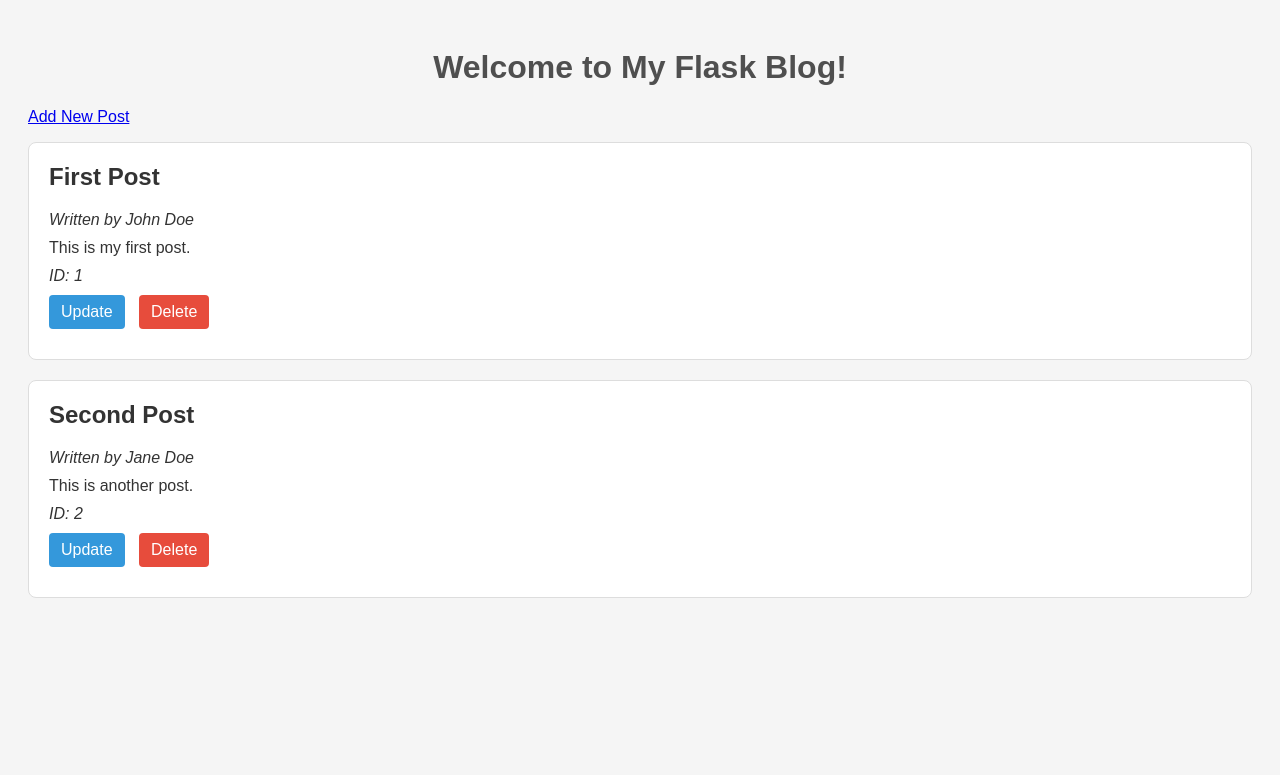
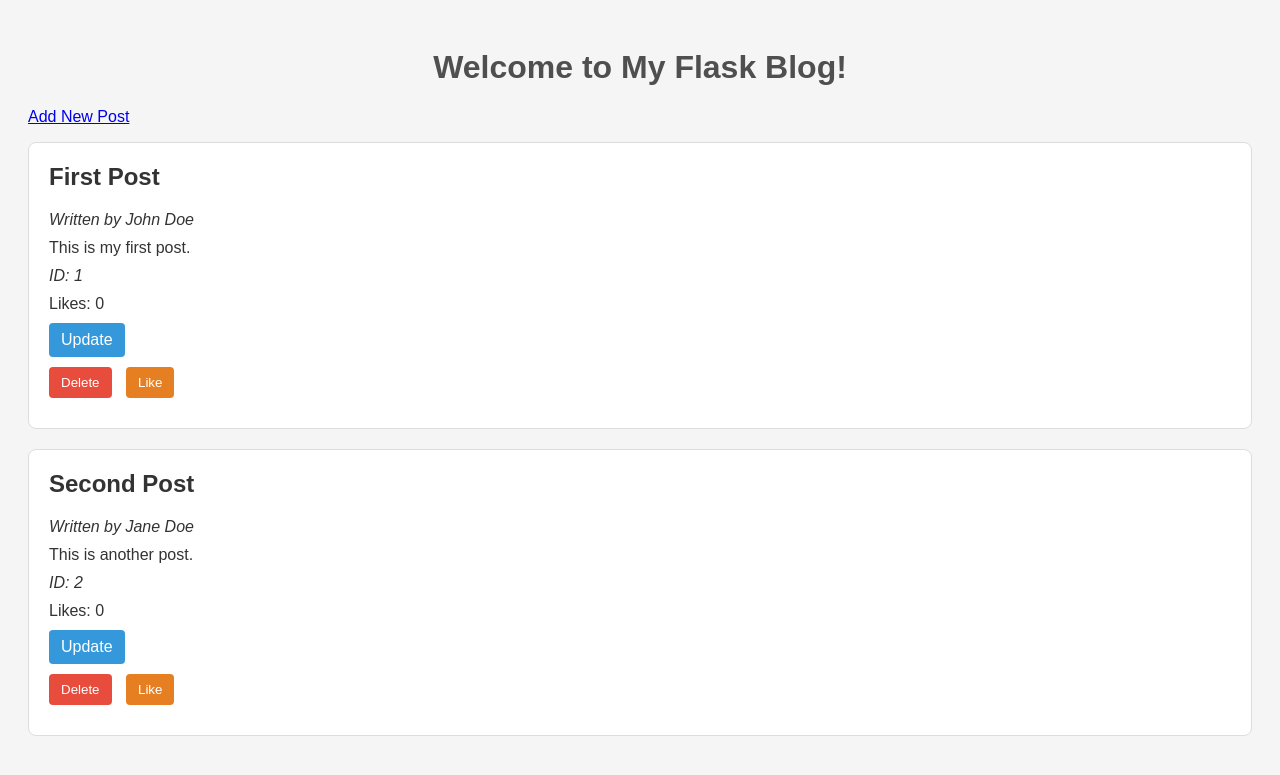
Before and after one commit to Helvanljar/masterblog, a Flask app: page / in a window 1280 px wide. Shown: the top 775 px of the page. Run offline with Flask 3, Linux system fonts and the light colour scheme.

Commit message:
error handling and like feature

```diff
--- a/app.py
+++ b/app.py
@@ -1,28 +1,48 @@
 from flask import Flask, render_template, request, redirect, url_for
 import json
+import logging
+from jinja2.exceptions import TemplateNotFound
+from html import escape
 
 app = Flask(__name__)
+
+# Set up logging
+logging.basicConfig(filename='app.log', level=logging.ERROR,
+                    format='%(asctime)s - %(levelname)s - %(message)s')
 
 
 def load_posts():
     """Load blog posts from posts.json or return default posts if file is missing."""
     try:
         with open('posts.json', 'r') as file:
-            return json.load(file)
-    except (FileNotFoundError, json.JSONDecodeError):
-        # Return default posts if file doesn't exist or is invalid
+            posts = json.load(file)
+        # Validate posts structure
+        if not isinstance(posts, list):
+            raise ValueError("posts.json must contain a list")
+        for post in posts:
+            if not all(isinstance(post.get(key), str) for key in ['author', 'title', 'content']):
+                raise ValueError("Invalid post data in posts.json")
+            if not isinstance(post.get('id'), int):
+                raise ValueError("Invalid post ID in posts.json")
+            if not isinstance(post.get('likes'), int):
+                raise ValueError("Invalid likes value in posts.json")
+        return posts
+    except (FileNotFoundError, json.JSONDecodeError, ValueError) as e:
+        logging.error(f"Failed to load posts: {str(e)}")
         return [
             {
                 "id": 1,
                 "author": "John Doe",
                 "title": "First Post",
-                "content": "This is my first post."
+                "content": "This is my first post.",
+                "likes": 0
             },
             {
                 "id": 2,
                 "author": "Jane Doe",
                 "title": "Second Post",
-                "content": "This is another post."
+                "content": "This is another post.",
+                "likes": 0
             }
         ]
 
@@ -32,8 +52,8 @@ def save_posts(posts):
     try:
         with open('posts.json', 'w') as file:
             json.dump(posts, file, indent=4)
-    except (IOError, PermissionError):
-        # Log error or handle gracefully (for now, return False to indicate failure)
+    except (IOError, PermissionError) as e:
+        logging.error(f"Failed to save posts: {str(e)}")
         return False
     return True
 
@@ -62,23 +82,27 @@ def validate_post_data(author, title, content):
 @app.route('/')
 def index():
     """Display the list of blog posts."""
-    posts = load_posts()
-    return render_template('index.html', posts=posts)
+    try:
+        posts = load_posts()
+        return render_template('index.html', posts=posts)
+    except TemplateNotFound as e:
+        logging.error(f"Template not found: {str(e)}")
+        return render_template('error.html', message="Template not found", status=500)
 
 
 @app.route('/add', methods=['GET', 'POST'])
 def add():
     """Handle adding a new blog post."""
     if request.method == 'POST':
-        # Get form data
-        author = request.form.get('author')
-        title = request.form.get('title')
-        content = request.form.get('content')
+        # Get and sanitize form data
+        author = escape(request.form.get('author', ''))
+        title = escape(request.form.get('title', ''))
+        content = escape(request.form.get('content', ''))
 
         # Validate inputs
         is_valid, error = validate_post_data(author, title, content)
         if not is_valid:
-            return error, 400
+            return render_template('error.html', message=error, status=400)
 
         # Load existing posts
         posts = load_posts()
@@ -91,25 +115,32 @@ def add():
             "id": new_id,
             "author": author,
             "title": title,
-            "content": content
+            "content": content,
+            "likes": 0
         }
 
         # Add new post and save to JSON
         posts.append(new_post)
         if not save_posts(posts):
-            return "Failed to save post", 500
+            logging.error("Failed to save new post")
+            return render_template('error.html', message="Failed to save post", status=500)
 
         return redirect(url_for('index'))
 
-    return render_template('add.html')
+    try:
+        return render_template('add.html')
+    except TemplateNotFound as e:
+        logging.error(f"Template not found: {str(e)}")
+        return render_template('error.html', message="Template not found", status=500)
 
 
-@app.route('/delete/<int:post_id>')
+@app.route('/delete/<int:post_id>', methods=['POST'])
 def delete(post_id):
     """Delete a blog post by its ID."""
     # Check if post exists
     if fetch_post_by_id(post_id) is None:
-        return "Post not found", 404
+        logging.error(f"Post not found: ID {post_id}")
+        return render_template('error.html', message="Post not found", status=404)
 
     # Load existing posts
     posts = load_posts()
@@ -119,7 +150,8 @@ def delete(post_id):
 
     # Save updated posts
     if not save_posts(posts):
-        return "Failed to save changes", 500
+        logging.error("Failed to save posts after deletion")
+        return render_template('error.html', message="Failed to save changes", status=500)
 
     return redirect(url_for('index'))
 
@@ -130,18 +162,19 @@ def update(post_id):
     # Fetch the post by ID
     post = fetch_post_by_id(post_id)
     if post is None:
-        return "Post not found", 404
+        logging.error(f"Post not found: ID {post_id}")
+        return render_template('error.html', message="Post not found", status=404)
 
     if request.method == 'POST':
-        # Get form data
-        author = request.form.get('author')
-        title = request.form.get('title')
-        content = request.form.get('content')
+        # Get and sanitize form data
+        author = escape(request.form.get('author', ''))
+        title = escape(request.form.get('title', ''))
+        content = escape(request.form.get('content', ''))
 
         # Validate inputs
         is_valid, error = validate_post_data(author, title, content)
         if not is_valid:
-            return error, 400
+            return render_template('error.html', message=error, status=400)
 
         # Load existing posts
         posts = load_posts()
@@ -156,12 +189,43 @@ def update(post_id):
 
         # Save updated posts
         if not save_posts(posts):
-            return "Failed to save changes", 500
+            logging.error("Failed to save updated post")
+            return render_template('error.html', message="Failed to save changes", status=500)
 
         return redirect(url_for('index'))
 
-    # Display the update form with current post data
-    return render_template('update.html', post=post)
+    try:
+        # Display the update form with current post data
+        return render_template('update.html', post=post)
+    except TemplateNotFound as e:
+        logging.error(f"Template not found: {str(e)}")
+        return render_template('error.html', message="Template not found", status=500)
+
+
+@app.route('/like/<int:post_id>', methods=['POST'])
+def like(post_id):
+    """Increment the likes count for a blog post by its ID."""
+    # Check if post exists
+    post = fetch_post_by_id(post_id)
+    if post is None:
+        logging.error(f"Post not found: ID {post_id}")
+        return render_template('error.html', message="Post not found", status=404)
+
+    # Load existing posts
+    posts = load_posts()
+
+    # Increment likes for the post
+    for post in posts:
+        if post['id'] == post_id:
+            post['likes'] = post.get('likes', 0) + 1
+            break
+
+    # Save updated posts
+    if not save_posts(posts):
+        logging.error("Failed to save posts after liking")
+        return render_template('error.html', message="Failed to save changes", status=500)
+
+    return redirect(url_for('index'))
 
 
 if __name__ == '__main__':
--- a/posts.json
+++ b/posts.json
@@ -1,4 +1,16 @@
 [
-    {"id": 1, "author": "John Doe", "title": "First Post", "content": "This is my first post."},
-    {"id": 2, "author": "Jane Doe", "title": "Second Post", "content": "This is another post."}
+    {
+        "id": 1,
+        "author": "John Doe",
+        "title": "First Post",
+        "content": "This is my first post.",
+        "likes": 0
+    },
+    {
+        "id": 2,
+        "author": "Jane Doe",
+        "title": "Second Post",
+        "content": "This is another post.",
+        "likes": 0
+    }
 ]
--- a/static/style.css
+++ b/static/style.css
@@ -32,7 +32,9 @@ h1 {
     background-color: #e74c3c;
     color: white;
     text-decoration: none;
+    border: none;
     border-radius: 4px;
+    cursor: pointer;
 }
 
 .delete-button:hover {
@@ -51,6 +53,22 @@ h1 {
 
 .update-button:hover {
     background-color: #2980b9;
+}
+
+.like-button {
+    display: inline-block;
+    padding: 8px 12px;
+    background-color: #e67e22;
+    color: white;
+    text-decoration: none;
+    border: none;
+    border-radius: 4px;
+    cursor: pointer;
+    margin-left: 10px;
+}
+
+.like-button:hover {
+    background-color: #d35400;
 }
 
 input[type="text"], textarea {
--- a/templates/index.html
+++ b/templates/index.html
@@ -15,9 +15,15 @@
         <p><em>Written by {{ post.author }}</em></p>
         <p>{{ post.content }}</p>
         <p><em>ID: {{ post.id }}</em></p>
+        <p>Likes: {{ post.likes }}</p>
         <p>
             <a href="{{ url_for('update', post_id=post.id) }}" class="update-button">Update</a>
-            <a href="{{ url_for('delete', post_id=post.id) }}" class="delete-button">Delete</a>
+            <form method="POST" action="{{ url_for('delete', post_id=post.id) }}" style="display: inline;">
+                <button type="submit" class="delete-button">Delete</button>
+            </form>
+            <form method="POST" action="{{ url_for('like', post_id=post.id) }}" style="display: inline;">
+                <button type="submit" class="like-button">Like</button>
+            </form>
         </p>
     </div>
     {% endfor %}
```
Also changed, not shown: templates/error.html (added, +16 -0 lines).
